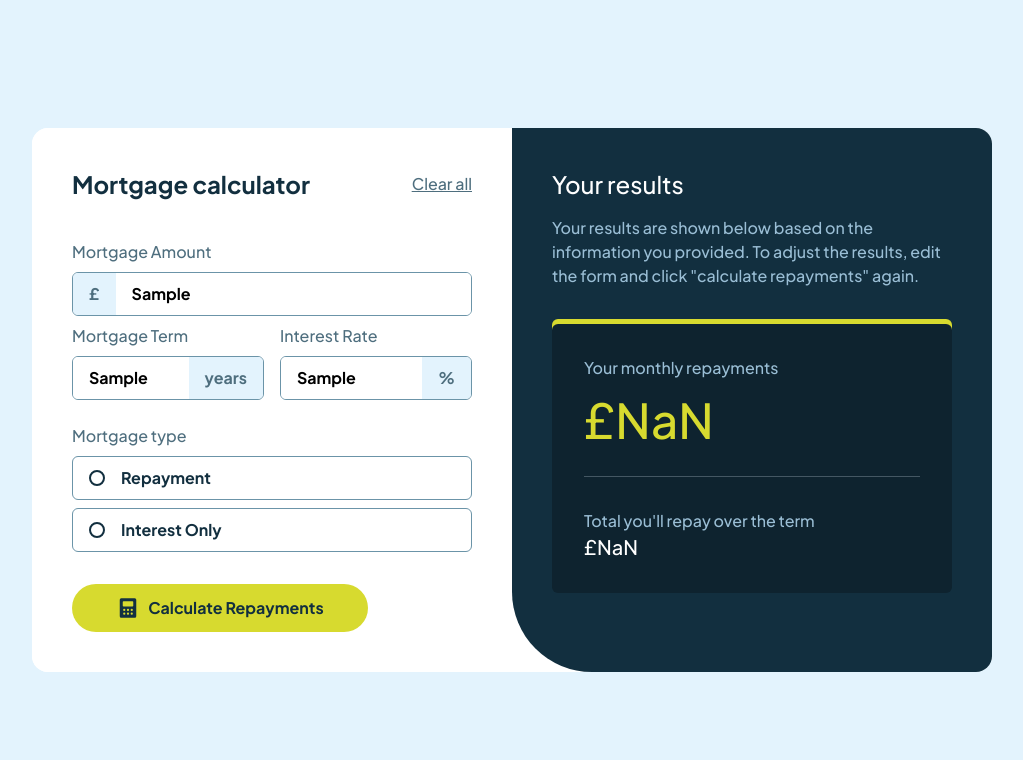
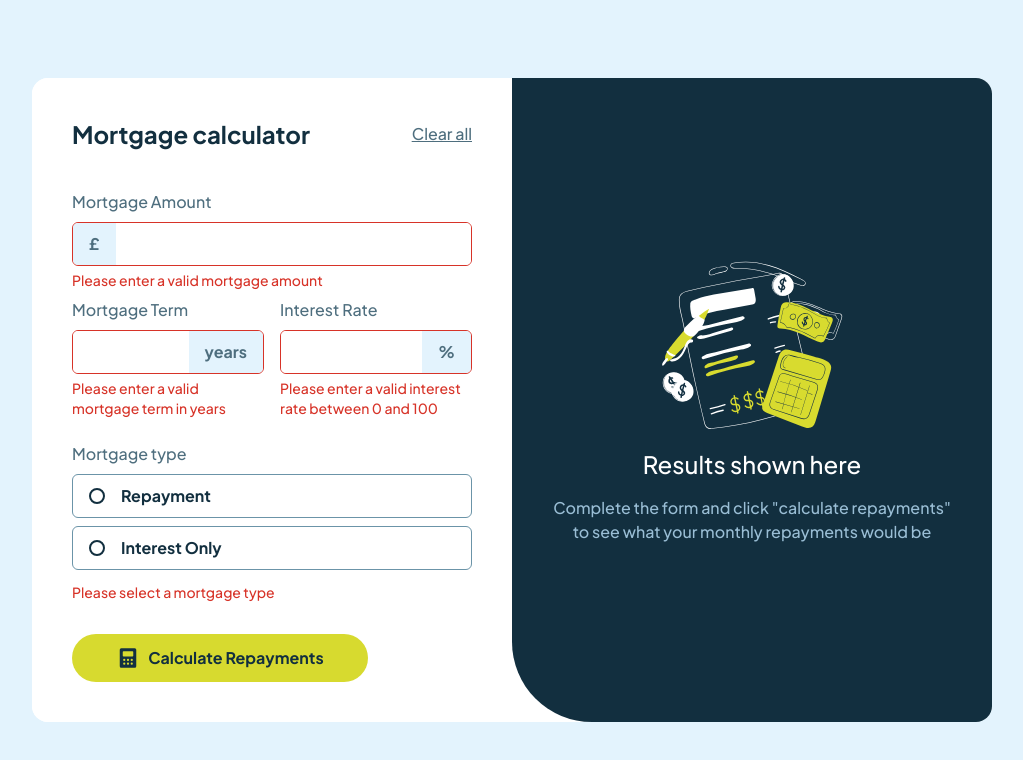
Before and after one commit to KacperHulek/Frontend-mentor-mortgage-repayment-calculator, a React (Vite) app: page / in a window 1280 px wide. Both pictures are taken after typing "Sample", "Sample", "Sample" into the empty fields and a click on the button "Calculate Repayments". Shown: the top 760 px of the page, without its empty margins (128-1151 px from the left). Built offline with nearby package versions, Linux system fonts and the light colour scheme; the HTML template or start-up script is replaced by a standard one.

Commit message:
Add input validation

```diff
--- a/src/app.jsx
+++ b/src/app.jsx
@@ -12,13 +12,53 @@ const App = () => {
   const [monthlyRepayment, setMonthlyRepayment] = useState(null);
   const [totalRepayment, setTotalRepayment] = useState(null);
   const [showResults, setShowResults] = useState(false);
+  const [errors, setErrors] = useState({});
 
   const mortgageTypes = [
     { value: "repayment", label: "Repayment" },
     { value: "interest-only", label: "Interest Only" },
   ];
 
+  const validateInputs = () => {
+    const newErrors = {};
+
+    if (
+      !mortgageAmount ||
+      isNaN(mortgageAmount) ||
+      parseFloat(mortgageAmount) <= 0
+    ) {
+      newErrors.mortgageAmount = "Please enter a valid mortgage amount";
+    }
+
+    if (
+      !mortgageTerm ||
+      isNaN(mortgageTerm) ||
+      parseInt(mortgageTerm) <= 0 ||
+      !Number.isInteger(parseFloat(mortgageTerm))
+    ) {
+      newErrors.mortgageTerm = "Please enter a valid mortgage term in years";
+    }
+
+    if (
+      !interestRate ||
+      isNaN(interestRate) ||
+      parseFloat(interestRate) < 0 ||
+      parseFloat(interestRate) > 100
+    ) {
+      newErrors.interestRate =
+        "Please enter a valid interest rate between 0 and 100";
+    }
+
+    if (!mortgageType) {
+      newErrors.mortgageType = "Please select a mortgage type";
+    }
+
+    setErrors(newErrors);
+    return Object.keys(newErrors).length === 0;
+  };
+
   const calculateRepayments = () => {
+    if (validateInputs()) {
       const principal = parseFloat(mortgageAmount);
       const annualRate = parseFloat(interestRate) / 100 / 12;
       const totalPayments = parseFloat(mortgageTerm) * 12;
@@ -39,6 +79,19 @@ const App = () => {
       setMonthlyRepayment(monthlyPayment.toFixed(2));
       setTotalRepayment(totalAmount);
       setShowResults(true);
+    }
+  };
+
+  const handleInputChange = (setter) => (e) => {
+    const { value, name } = e.target;
+    const numericValue = value.replace(/[^0-9.]/g, "");
+
+    // Ensure only one decimal point
+    const parts = numericValue.split(".");
+    const formattedValue = parts[0] + (parts.length > 1 ? "." + parts[1] : "");
+
+    setter(formattedValue);
+    setErrors((prevErrors) => ({ ...prevErrors, [name]: "" }));
   };
 
   return (
@@ -57,6 +110,7 @@ const App = () => {
               setMortgageType("");
               setMonthlyRepayment(null);
               setShowResults(false);
+              setErrors({});
             }}
           >
             Clear all
@@ -67,7 +121,9 @@ const App = () => {
             isLeft={true}
             colSpan={4}
             value={mortgageAmount}
-            onChange={(e) => setMortgageAmount(e.target.value)}
+            onChange={handleInputChange(setMortgageAmount)}
+            error={errors.mortgageAmount}
+            name="mortgageAmount"
           />
           <TextInput
             title="Mortgage Term"
@@ -75,7 +131,9 @@ const App = () => {
             isLeft={false}
             colSpan={2}
             value={mortgageTerm}
-            onChange={(e) => setMortgageTerm(e.target.value)}
+            onChange={handleInputChange(setMortgageTerm)}
+            error={errors.mortgageTerm}
+            name="mortgageTerm"
           />
           <TextInput
             title="Interest Rate"
@@ -83,13 +141,19 @@ const App = () => {
             isLeft={false}
             colSpan={2}
             value={interestRate}
-            onChange={(e) => setInterestRate(e.target.value)}
+            onChange={handleInputChange(setInterestRate)}
+            error={errors.interestRate}
+            name="interestRate"
           />
           <MortgageTypeList
             mortgageTypes={mortgageTypes}
             title="Mortgage type"
-            onChange={(value) => setMortgageType(value)}
+            onChange={(value) => {
+              setMortgageType(value);
+              setErrors((prevErrors) => ({ ...prevErrors, mortgageType: "" }));
+            }}
             selectedMortgageType={mortgageType}
+            error={errors.mortgageType}
           />
           <CalculateRepaymentsBtn onClick={calculateRepayments} />
         </div>
--- a/src/components/MortgageTypeList/MortgageTypeList.jsx
+++ b/src/components/MortgageTypeList/MortgageTypeList.jsx
@@ -1,7 +1,7 @@
 import React from "react";
 import MortgageType from "../MortgageType/MortgageType";
 
-const MortgageTypeList = ({ mortgageTypes, title, onChange, selectedMortgageType  }) => {
+const MortgageTypeList = ({ mortgageTypes, title, onChange, selectedMortgageType, error  }) => {
   return (
     <>
       <h2 className="col-span-4 text-slate-700 mt-4">{title}</h2>
@@ -15,6 +15,7 @@ const MortgageTypeList = ({ mortgageTypes, title, onChange, selectedMortgageType
           />
         ))}
       </ul>
+      {error && <p className="text-red text-sm mt-1 col-span-4">{error}</p>}
     </>
   );
 };
--- a/src/components/TextInput/TextInput.jsx
+++ b/src/components/TextInput/TextInput.jsx
@@ -1,8 +1,7 @@
 import React from "react";
 
-const TextInput = ({ title, innerText, isLeft, colSpan, value, onChange }) => {
+const TextInput = ({ title, innerText, isLeft, colSpan, value, onChange, error, name }) => {
   let labelClassName;
-
   switch (colSpan) {
     case 1:
       labelClassName = `col-span-1 hover:cursor-pointer`;
@@ -18,14 +17,20 @@ const TextInput = ({ title, innerText, isLeft, colSpan, value, onChange }) => {
       break;
   }
 
-  return isLeft ? (
+  const inputClassName = `w-full outline-none hover:cursor-pointer pl-4 font-bold peer ${
+    error ? 'border-red' : ''
+  }`;
+
+  return (
     <label className={labelClassName}>
       <p className="text-slate-700 mb-2">{title}</p>
-      <div className="flex flex-row-reverse border border-slate-500 rounded-md overflow-hidden hover:cursor-pointer hover:border-slate-900 h-11 has-[:focus]:border-lime">
+      <div className={`flex ${isLeft ? 'flex-row-reverse' : ''} border ${
+        error ? 'border-red' : 'border-slate-500'
+      } rounded-md overflow-hidden hover:cursor-pointer hover:border-slate-900 h-11 has-[:focus]:border-lime`}>
         <input
           type="text"
-          name="mortgage-amount"
-          className="w-full outline-none hover:cursor-pointer pl-4 font-bold  min-w-fit peer"
+          name={name}
+          className={inputClassName}
           value={value}
           onChange={onChange}
         />
@@ -33,22 +38,7 @@ const TextInput = ({ title, innerText, isLeft, colSpan, value, onChange }) => {
           <p className="text-center w-full font-bold">{innerText}</p>
         </div>
       </div>
-    </label>
-  ) : (
-    <label className={labelClassName}>
-      <p className="text-slate-700 mb-2">{title}</p>
-      <div className="flex border border-slate-500 rounded-md overflow-hidden hover:cursor-pointer hover:border-slate-900 h-11 has-[:focus]:border-lime">
-        <input
-          type="text"
-          name="mortgage-amount"
-          className="w-full outline-none hover:cursor-pointer pl-4 font-bold peer"
-          value={value}
-          onChange={onChange}
-        />
-        <div className="h-full text-center w-fit p-4 bg-slate-100 text-slate-700 flex items-center peer-focus:bg-lime">
-          <p className="text-center w-full font-bold">{innerText}</p>
-        </div>
-      </div>
+      {error && <p className="text-red text-sm mt-1">{error}</p>}
     </label>
   );
 };
```
Lines whose indentation alone changed are shown as unchanged.
